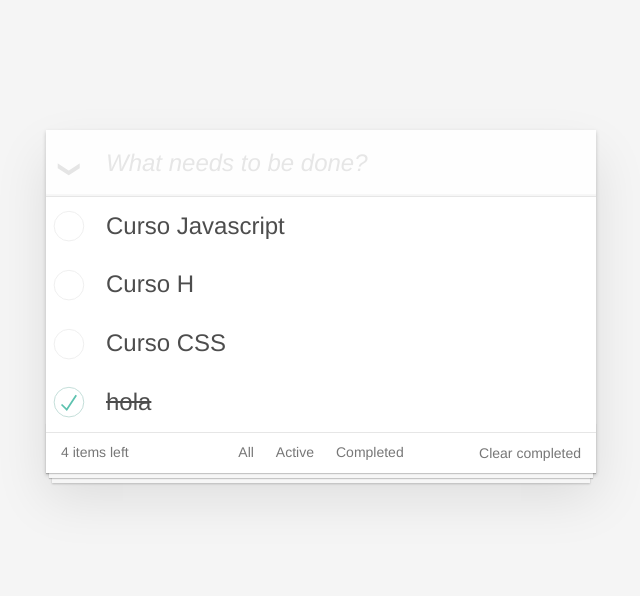
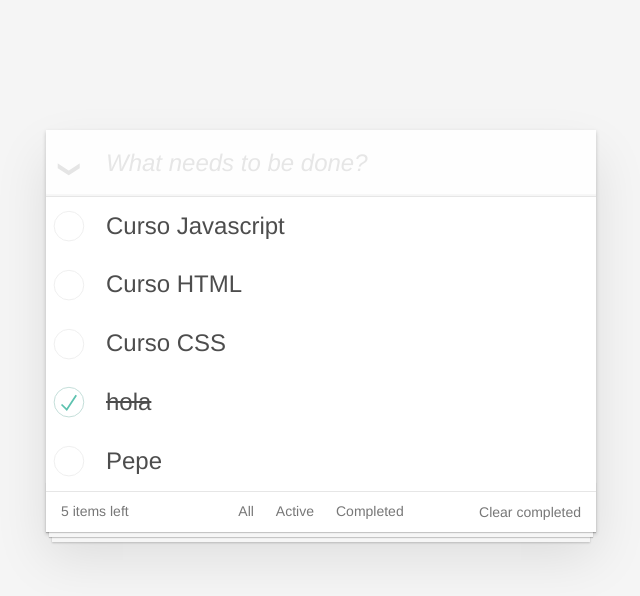
Before and after one commit to sergiomoratino/todo-list, a Vue app: page /all in a window 1280 px wide. Shown: the top 596 px of the page, without its empty margins (319-959 px from the left). Built offline with nearby package versions, Linux system fonts and the light colour scheme; data requests are answered from the project's data file.

Commit message:
Remove task button added

```diff
--- a/db.json
+++ b/db.json
@@ -7,7 +7,7 @@
     },
     {
       "id": "2",
-      "name": "Curso H",
+      "name": "Curso HTML",
       "completed": false
     },
     {
@@ -19,6 +19,11 @@
       "id": 4,
       "name": "hola",
       "completed": true
+    },
+    {
+      "id": 5,
+      "name": "Pepe",
+      "completed": false
     }
   ]
 }
--- a/src/components/Task.vue
+++ b/src/components/Task.vue
@@ -1,9 +1,20 @@
 <template>
   <ul class="todo-list">
     <li>
-      <input class="toggle" type="checkbox" v-model="task.completed" @click="$emit('checkTask')"/>
-      <label v-if="!task.completed" @click="$emit('editTask')">{{ task.name }}</label>
-      <label class="completed-task" v-else>{{ task.name }}</label>
+      <input
+        class="toggle"
+        type="checkbox"
+        v-model="task.completed"
+        @click="$emit('checkTask')"
+      />
+      <label v-if="!task.completed" @click="$emit('editTask', $event)"
+        >{{ task.name }}
+        <a @click="$emit('deleteTask')" class="close">x</a></label
+      >
+      <label class="completed-task" v-else
+        >{{ task.name }}
+        <a @click="$emit('deleteTask')" class="close">x</a></label
+      >
     </li>
   </ul>
 </template>
@@ -93,9 +104,27 @@ defineProps<{
   transition: color 0.4s;
 }
 
+.todo-list li label a {
+  display: none;
+}
+
+.todo-list li label:hover a {
+  display: block;
+  float: right;
+  color: #af5b5e;
+  font-weight: 600;
+}
+
 .todo-list li.completed label {
   color: #d9d9d9;
   text-decoration: line-through;
+}
+
+.todo-list li.completed label:hover a {
+  display: block;
+  float: right;
+  color: #af5b5e;
+  font-weight: 600;
 }
 
 .todo-list li .destroy {
--- a/src/store/tasks.ts
+++ b/src/store/tasks.ts
@@ -28,7 +28,7 @@ export const tasksStore = defineStore({
 
     async postTask(newTask: task) {
       try {
-        const response = await fetch('http://localhost:3002/tasks', {
+        await fetch('http://localhost:3002/tasks', {
           method: 'POST',
           headers: {
             'Content-Type': 'application/json',
@@ -46,7 +46,7 @@ export const tasksStore = defineStore({
     async updateTaskStatus(idTask: Number, isCompleted: boolean) {
       let task = this.tasks.find((task) => task.id === idTask);
       task.completed = isCompleted;
-      const response = await fetch(`http://localhost:3002/tasks/${idTask}`, {
+      await fetch(`http://localhost:3002/tasks/${idTask}`, {
         method: 'PATCH',
         headers: {
           'Content-Type': 'application/json',
@@ -59,7 +59,7 @@ export const tasksStore = defineStore({
     async updateTaskName(idTask: Number, newName: String) {
       let task = this.tasks.find((task) => task.id === idTask);
       task.name = newName;
-      const response = await fetch(`http://localhost:3002/tasks/${idTask}`, {
+      await fetch(`http://localhost:3002/tasks/${idTask}`, {
         method: 'PATCH',
         headers: {
           'Content-Type': 'application/json',
--- a/src/views/ToDoList.vue
+++ b/src/views/ToDoList.vue
@@ -19,7 +19,8 @@
           <Task
             :task="task"
             @checkTask="checkTask(task)"
-            @editTask="clickEditTask(task)"
+            @editTask="clickEditTask(task, $event)"
+            @deleteTask="deleteTask(task)"
           />
         </div>
       </div>
@@ -64,7 +65,8 @@ const checkTask = (task) => {
   updateTaskStatus(task.id, !task.completed);
 };
 
-const clickEditTask = (task: task) => {
+const clickEditTask = (task: task, event) => {
+  if (event.target !== event.currentTarget) return;
   editingTask.value = task;
   editing.value = !editing.value;
 };
@@ -85,6 +87,10 @@ const toogleAllTask = (tasks, event) => {
       updateTaskStatus(element.id, false);
     });
   }
+};
+//TODO
+const deleteTask = (tasks) => {
+  console.log('delete', tasks);
 };
 </script>
 
```
